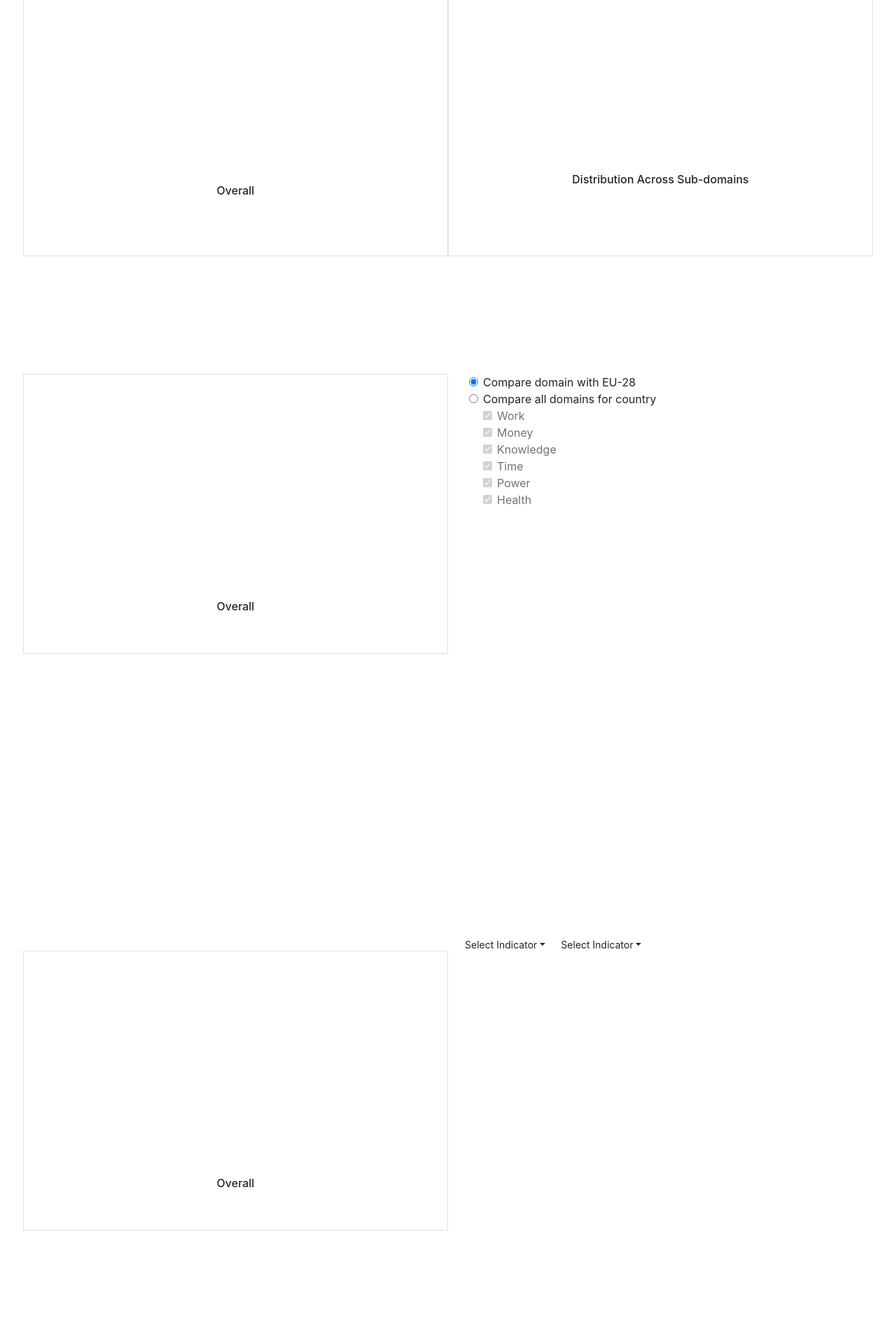
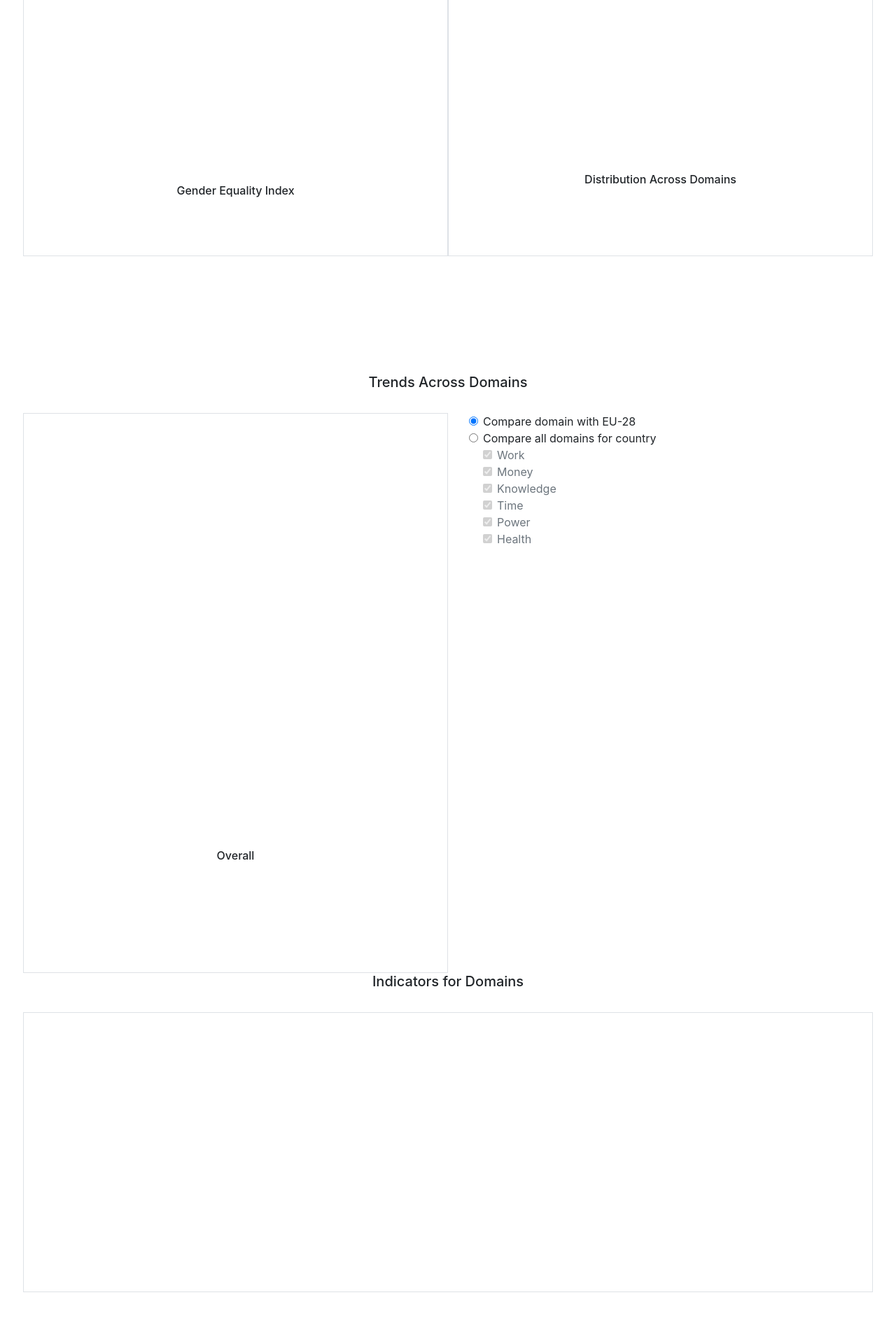
Before and after one commit to AkshitaB/gender-index-vis, a Flask app: page / in a window 1280 px wide. Shown: the part 383-2303 px from the top of the page at 70% size. After the commit the page ends 2229 px from the top, so only its background shows below. Run offline with Flask 2, Linux system fonts and the light colour scheme; data that the repository does not hold is empty; some libraries are stand-ins or nearby versions.

Commit message:
cleaning up

```diff
--- a/static/gender_equality.js
+++ b/static/gender_equality.js
@@ -281,8 +281,22 @@ function add_dropdown_event(filter_obj) {
         var selText = $(this).text();
         console.log(selText);
         $("#dropdown_btn").text(selText);
-        $("#caption").text(selText);
-        $("#caption2").text(selText);
+        if (selText === "Overall") {
+            var caption_text = 'Gender Equality Index';
+        }
+        else {
+            var caption_text = 'Gender Equality Index for the domain of ' + selText;
+        }
+        $("#caption").text(caption_text);
+
+        if (selText === "Overall") {
+            var caption3_text = 'Distribution Across Domains';
+        }
+        else {
+            var caption3_text = 'Distribution Across Sub-Domains'
+        }
+        $("#caption3").text(caption3_text);
+
         change_vis1(filter_obj);
         change_vis2(filter_obj);
         change_vis3(filter_obj);
@@ -470,7 +484,7 @@ function add_time_slider_event(filter_obj) {
         change_vis1(filter_obj);
         change_vis3(filter_obj);
         change_vis4(filter_obj);
-        change_vis5(filter_obj);
+        //change_vis5(filter_obj);
     });
 
     // Change input value on label click
@@ -556,7 +570,7 @@ function data_callback(data) {
     change_vis3(filter_obj);
     change_vis2(filter_obj);
 
-    change_vis5(filter_obj);
+    //change_vis5(filter_obj);
 
     add_dropdown_event(filter_obj);
 
@@ -564,9 +578,9 @@ function data_callback(data) {
 
     add_country_selection_event(filter_obj);
 
-    add_indicators(filter_obj);
+    //add_indicators(filter_obj);
 
-    add_indicator_events(filter_obj);
+    //add_indicator_events(filter_obj);
 
     add_radio_event(filter_obj);
 
@@ -575,6 +589,9 @@ function data_callback(data) {
     //var diverging_data = filter_obj.read_diverging_data('2015', 'SE', 'TIME');
     //console.log(diverging_data)
     //render_diverging_bar.render_diverging_bar(diverging_data);
+
+    //var map_render = new MapRender("#vis6");
+    //map_render.render_map(overall_index);
 }
 
 
--- a/static/heat_map.js
+++ b/static/heat_map.js
@@ -149,8 +149,9 @@ function HeatMap(svg_elem, full_data){
           .attr("y", function(d) { return y(d.country) })
           .attr("width", x.bandwidth() )
           .attr("height", y.bandwidth() )
+          .attr("data-html", "true")
           .style("fill", function(d) {
-            $(this).tooltip({'title':Math.round(d.value * 100) / 100});
+            $(this).tooltip({'title':'<b>'+curr_obj.full_data['countries'][d.country]+'</b>: '+ Math.round(d.value * 100) / 100});
 
             return myColor(d.value)}
             )
--- a/static/index_bar.js
+++ b/static/index_bar.js
@@ -17,7 +17,7 @@ function IndexBar(svg_elem, full_data) {
 
     //var margin = 0.1*this.height;
     var margin = 0.1*this.height;
-    var marginX = 0.0*this.width;
+    var marginX = 0.01*this.width;
 
     var within_margin = 0.01*this.height;
 
--- a/static/line_chart2.js
+++ b/static/line_chart2.js
@@ -397,7 +397,7 @@ function LineChart2(svg_elem, full_data) {
                             //.attr("height", curr_obj.height)
                             .attr("transform", "translate("+"0"+", "+"0"+")");
 
-        var indiv_height = curr_obj.height/datasets.length;
+        var indiv_height = (curr_obj.height - margin)/datasets.length;
 
         for (var idx in datasets) {
 
--- a/static/map_render.js
+++ b/static/map_render.js
@@ -43,7 +43,7 @@ function MapRender(svg_elem) {
     this.left = position['left'];
     this.top = position['top'];
 
-    this.scale_factor = 700;
+    this.scale_factor = 500;
 
     this.num_countries = 28;
 
@@ -82,7 +82,7 @@ function MapRender(svg_elem) {
 
     this.get_index_color = function(overall_index, country_id) {
       var curr_obj = this;
-      var quantize = d3.scale.quantize()
+      var quantize = d3.scaleQuantize()
         .domain([0, 1.0])
         .range(d3.range(curr_obj.COLOR_COUNTS).map(function(i) { return i }));
 
@@ -103,12 +103,13 @@ function MapRender(svg_elem) {
         curr_obj.setup_colors();
 
         //Define map projection
-        var projection = d3.geo.azimuthalEquidistant()
-                               .translate([this.width/2, this.height/2])
+        var projection = d3.geoAzimuthalEquidistant()
+                               //.translate([this.width/2, this.height/2])
+                               //.transform("translate(0,0)")
                                .scale([this.scale_factor]);
 
         //Define path generator
-        var path = d3.geo.path()
+        var path = d3.geoPath()
                          .projection(projection);
 
         var svg = d3.select(svg_elem);
@@ -116,6 +117,11 @@ function MapRender(svg_elem) {
         console.log(overall_index)
         var dataset = d3.range(this.num_countries);
         console.log(dataset)
+
+        console.log(curr_obj.width)
+        console.log(curr_obj.height)
+
+        var map_x = curr_obj.width/12;
 
         //Load in GeoJSON data
         d3.json("static/europe.json", function(json) {
@@ -127,7 +133,7 @@ function MapRender(svg_elem) {
                .attr("d", path)
                .attr("data-toggle", "tooltip")
                .attr("data-html", "true")
-               .attr("transform", "translate("+(curr_obj.left-curr_obj.width/2)+", "+(curr_obj.top+curr_obj.height)+")")
+               .attr("transform", "translate("+(map_x)+", "+(curr_obj.height)+")")
                .style("fill", function(d, j) {
                       var country_id = json['features'][j]['id'];
                       return curr_obj.get_index_color(overall_index, country_id);
@@ -155,8 +161,6 @@ function MapRender(svg_elem) {
                  d3.select(this)
                  .style("fill", new_color);
 
-                 //$(this).tooltip('hide')
-
                })
               .on("click", function() {
                   console.log("Hello.");
--- a/templates/index.html
+++ b/templates/index.html
@@ -259,27 +259,31 @@
                         <br>
                         <svg id="vis1" class="h-75 col-12 mt-4">
                         </svg>
-                        <h6 id="caption" class="text-center">Overall</h6>
+                        <h6 id="caption" class="text-center">Gender Equality Index</h6>
                     </div>
 
                     <div class="border col-6">
                         <svg id="vis3" class="h-75 col-12 mt-4 mx-auto">
                         </svg>
-                        <h6 class="text-center mt-2">Distribution Across Sub-domains</h6>
+                        <h6 class="text-center mt-2" id="caption3">Distribution Across Domains</h6>
                     </div>
                 </div>
             </div>
 
 
         </div>
-        <div class="row vh-100">
-            <div class="border mt-0 col-6 h-50">
-
+        <div class="row mt-0">
+            <div class="container-fluid">
+                <div class="row">
+                    <h5 class="text-center w-100">Trends Across Domains</h5>
+                </div>
+                <div class="row vh-100 mt-4">
+                    <div class="border mt-0 col-6 h-100">
                             <svg id="vis2" class="h-75 col-12 mt-4">
                             </svg>
                             <h6 id="caption2" class="text-center">Overall</h6>
                     </div>
-            <div class="mt-0 h-50 col-6 text-center">
+                    <div class="mt-0 h-100 col-6 text-center">
                         <div class="col-sm text-left">
                         <div class="form-check">
                           <input class="form-check-input" type="radio" name="exampleRadios" id="exampleRadios1" value="option1" checked="false">
@@ -332,12 +336,14 @@
                         </div>
                         </div>
                     </div>
+                </div>
 
+            </div>
         </div>
 
         <!--/div-->
 
-        <div class="row vh-100">
+        <!--div class="row vh-100">
             <div class=" border mt-4 col-6 h-50">
 
                     <svg id="vis5" class="h-75 col-12 mt-4">
@@ -357,8 +363,13 @@
                       </div>
                 </div>
             </div>
+        </div-->
+
+        <div class="row vh-100">
+            <div class="container-fluid">
+                <div class="row">
+                    <h5 class="text-center w-100">Indicators for Domains</h5>
                 </div>
-
                 <div class="row vh-100">
                     <div class=" border mt-4 col-12 h-50">
 
@@ -367,6 +378,16 @@
                             <!-- <h6 id="caption3" class="text-center">Overall</h6> -->
                     </div>
                 </div>
+            </div>
+        </div>
+
+        <!--div class="row vh-100">
+            <div class=" border mt-4 col-12 h-100">
+
+                    <svg id="vis6" class="h-75 col-12 mt-4">
+                    </svg>
+            </div>
+        </div-->
 
 
         </div>
```
Lines whose indentation alone changed are shown as unchanged.
